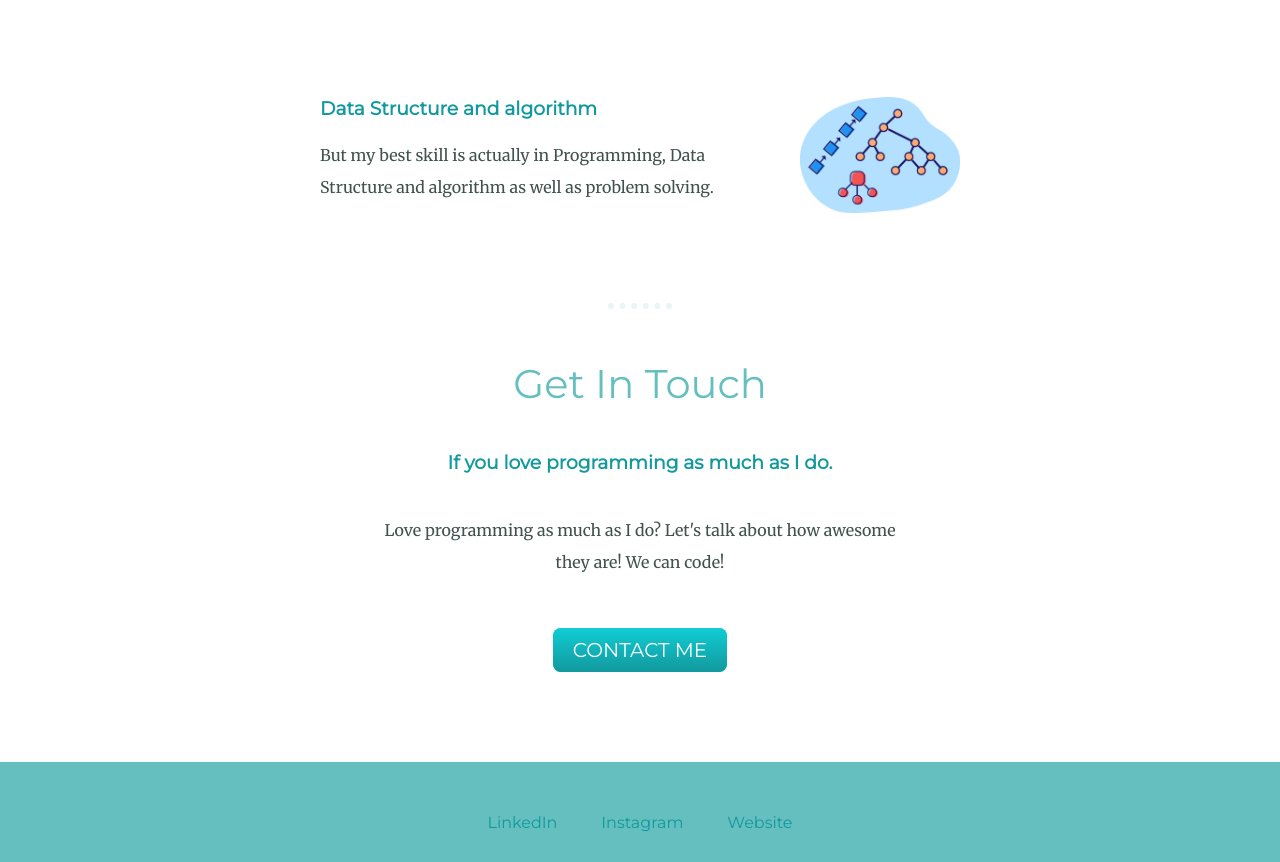
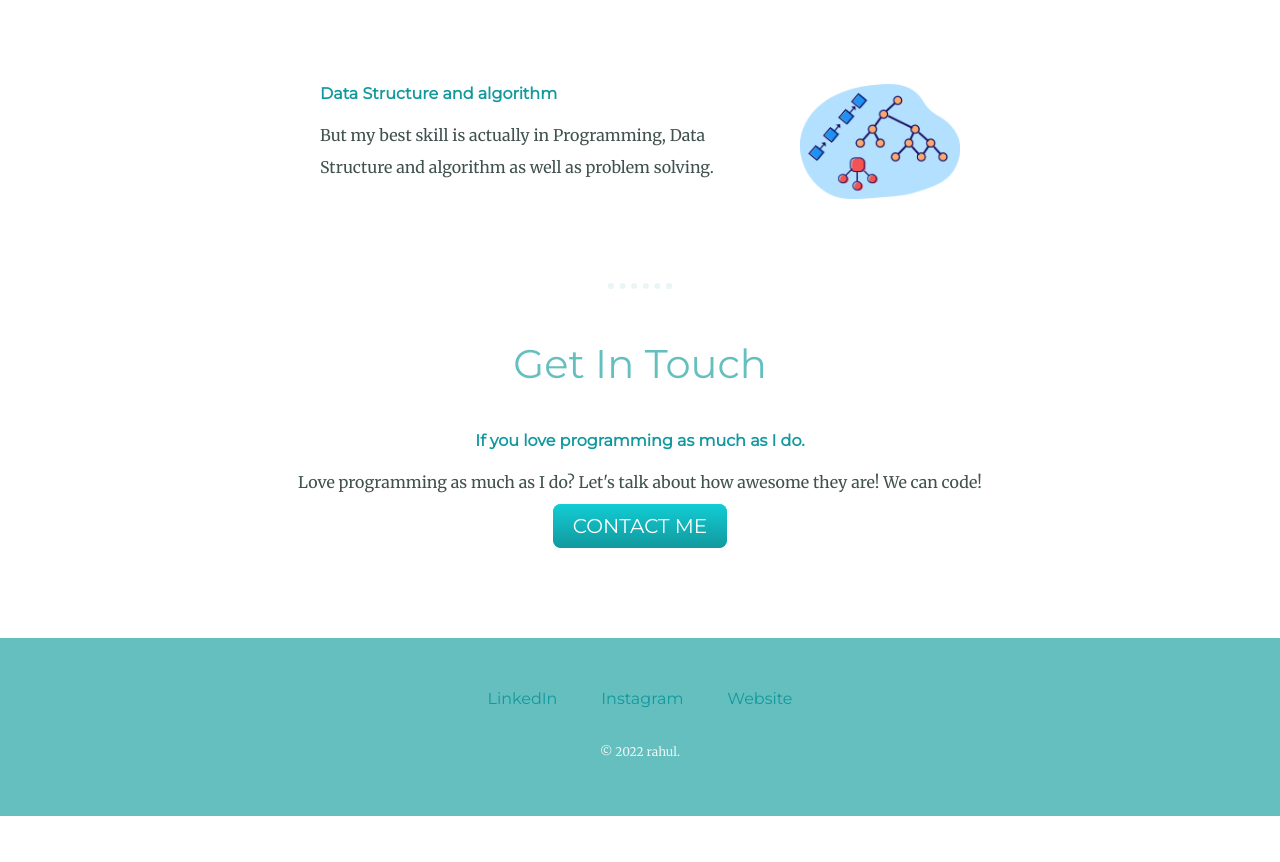
Before and after one commit to RahuII/CSS---My-Site, a plain HTML site: page index.html in a window 1280 px wide. Shown: the part 2248-3110 px from the top of the page. After the commit the page ends 3064 px from the top, so only its background shows below. Drawn offline with Linux system fonts and the light colour scheme.

Commit message:
center last massage

```diff
--- a/css/styles.css
+++ b/css/styles.css
@@ -21,6 +21,7 @@ h2 {
 }
 
 h3 {
+  font-size: 1rem;
   color: #11999E;
   font-family: 'Montserrat', sans-serif;
 }
@@ -80,6 +81,10 @@ a:hover {
 .contact-message {
   width: 40%;
   margin: 40px auto 60px;
+}
+
+.contact-me {
+  margin: auto 20% auto 20%;
 }
 
 .copyright {
--- a/index.html
+++ b/index.html
@@ -63,8 +63,8 @@
     <hr>
     <div class="contact-me">
       <h2>Get In Touch</h2>
-      <h3>If you love programming as much as I do.</h3>
-      <p class="contact-message">Love programming as much as I do? Let's talk about how awesome they are! We can
+      <h3 class="challenge-code">If you love programming as much as I do.</h3>
+      <p>Love programming as much as I do? Let's talk about how awesome they are! We can
         code!</p>
       <a class="btn" href="mailto:r1303yadav@gmail.com">CONTACT ME</a>
     </div>
```
